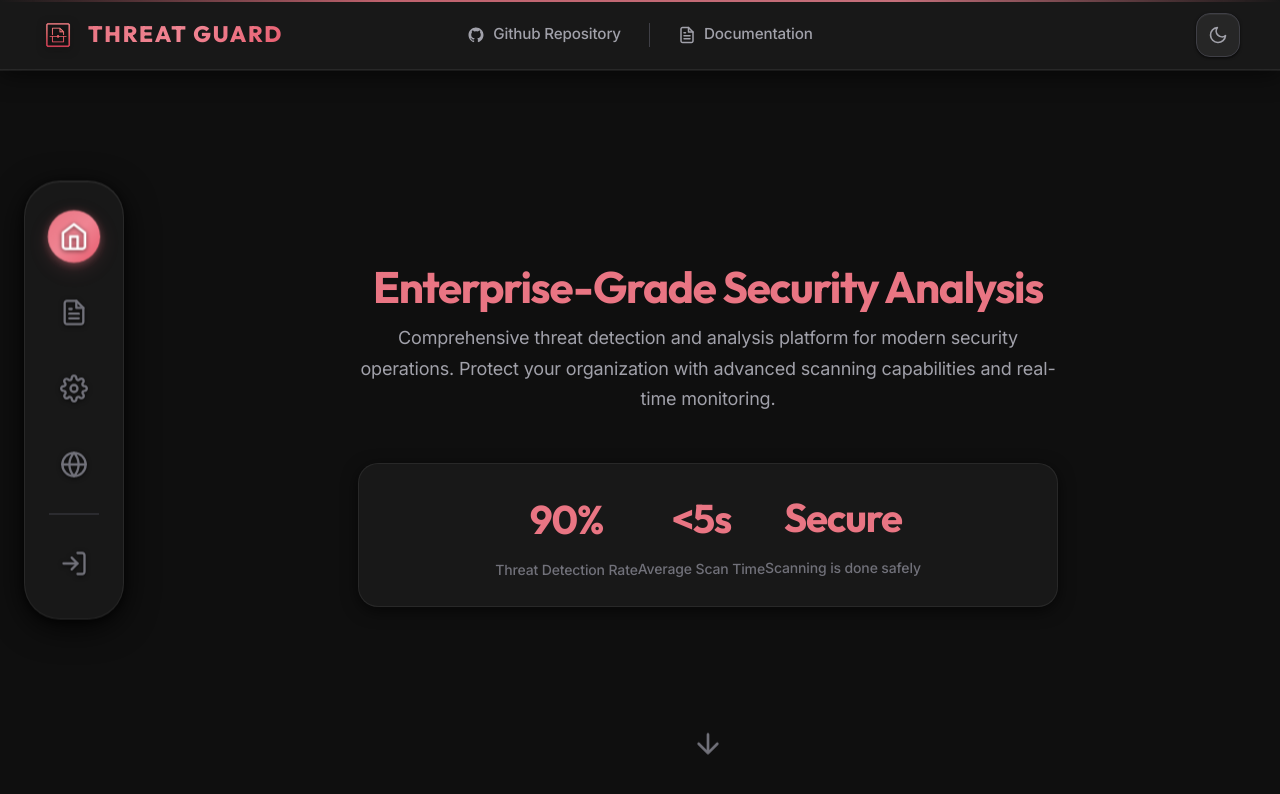
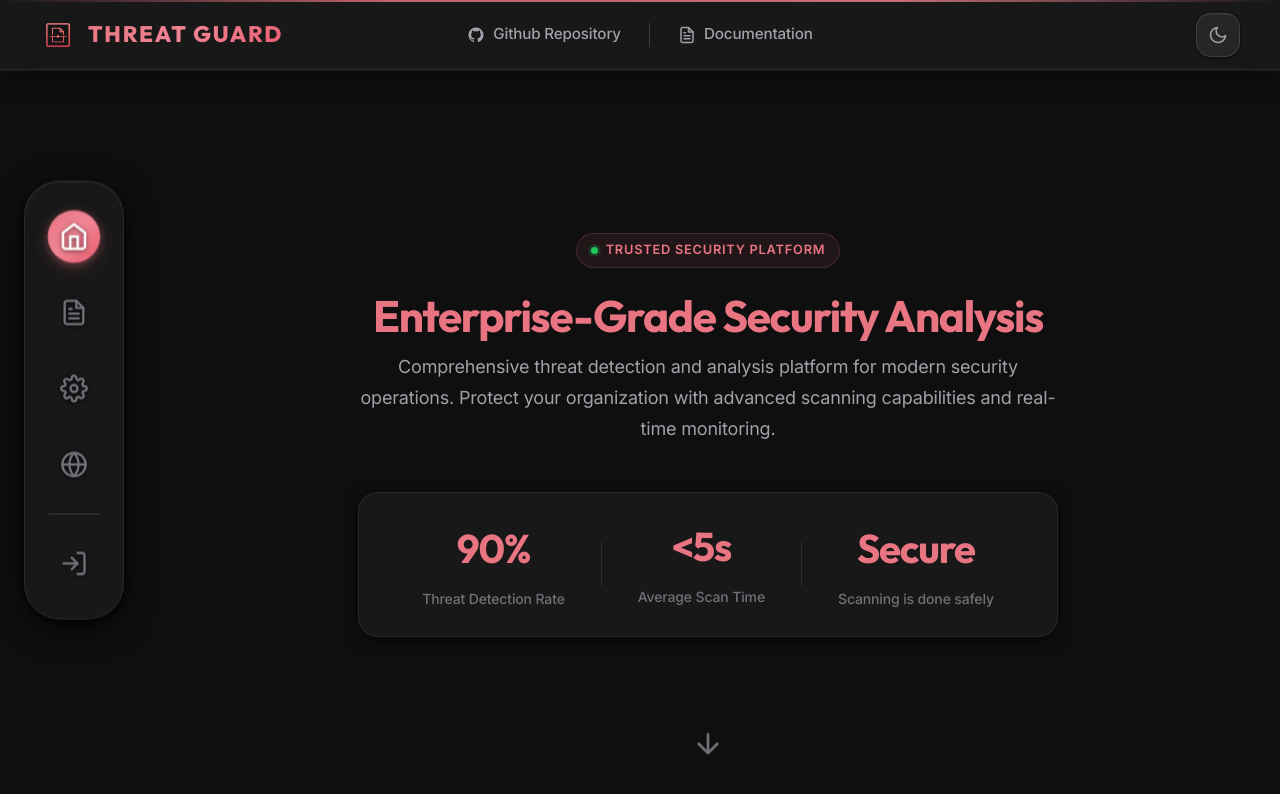
Before and after one commit to piyush-jha-16/Threat-Guard, a React (Create React App) app: page / in a window 1280 px wide. Shown: the top 794 px of the page. Built offline with nearby package versions, Linux system fonts and the light colour scheme.

Commit message:
feat(Home): add Trusted Security Platform hero badge with pulsing dot, stat dividers

```diff
--- a/src/components/Home.jsx
+++ b/src/components/Home.jsx
@@ -74,6 +74,10 @@ const Home = () => {
         <div className="home-section">
             <header className="hero-section">
                 <div className="hero-content">
+                    <div className="hero-badge">
+                        <span className="hero-badge-dot"></span>
+                        <span>Trusted Security Platform</span>
+                    </div>
                     <h1 className="hero-title">Enterprise-Grade Security Analysis</h1>
                     <p className="hero-description">
                         Comprehensive threat detection and analysis platform for modern security operations.
@@ -84,10 +88,12 @@ const Home = () => {
                             <span className="stat-number">90%</span>
                             <span className="stat-label">Threat Detection Rate</span>
                         </div>
+                        <div className="stat-divider"></div>
                         <div className="stat-item">
                             <span className="stat-number">&lt;5s</span>
                             <span className="stat-label">Average Scan Time</span>
                         </div>
+                        <div className="stat-divider"></div>
                         <div className="stat-item">
                             <span className="stat-number">Secure</span>
                             <span className="stat-label">Scanning is done safely</span>
@@ -96,7 +102,7 @@ const Home = () => {
                 </div>
                 <div className="scroll-indicator">
                     <svg width="24" height="24" viewBox="0 0 24 24" fill="none" xmlns="http://www.w3.org/2000/svg">
-                        <path d="M12 5v14M19 12l-7 7-7-7" stroke="currentColor" strokeWidth="2" strokeLinecap="round" strokeLinejoin="round"/>
+                        <path d="M12 5v14M19 12l-7 7-7-7" stroke="currentColor" strokeWidth="2" strokeLinecap="round" strokeLinejoin="round" />
                     </svg>
                 </div>
             </header>
```
